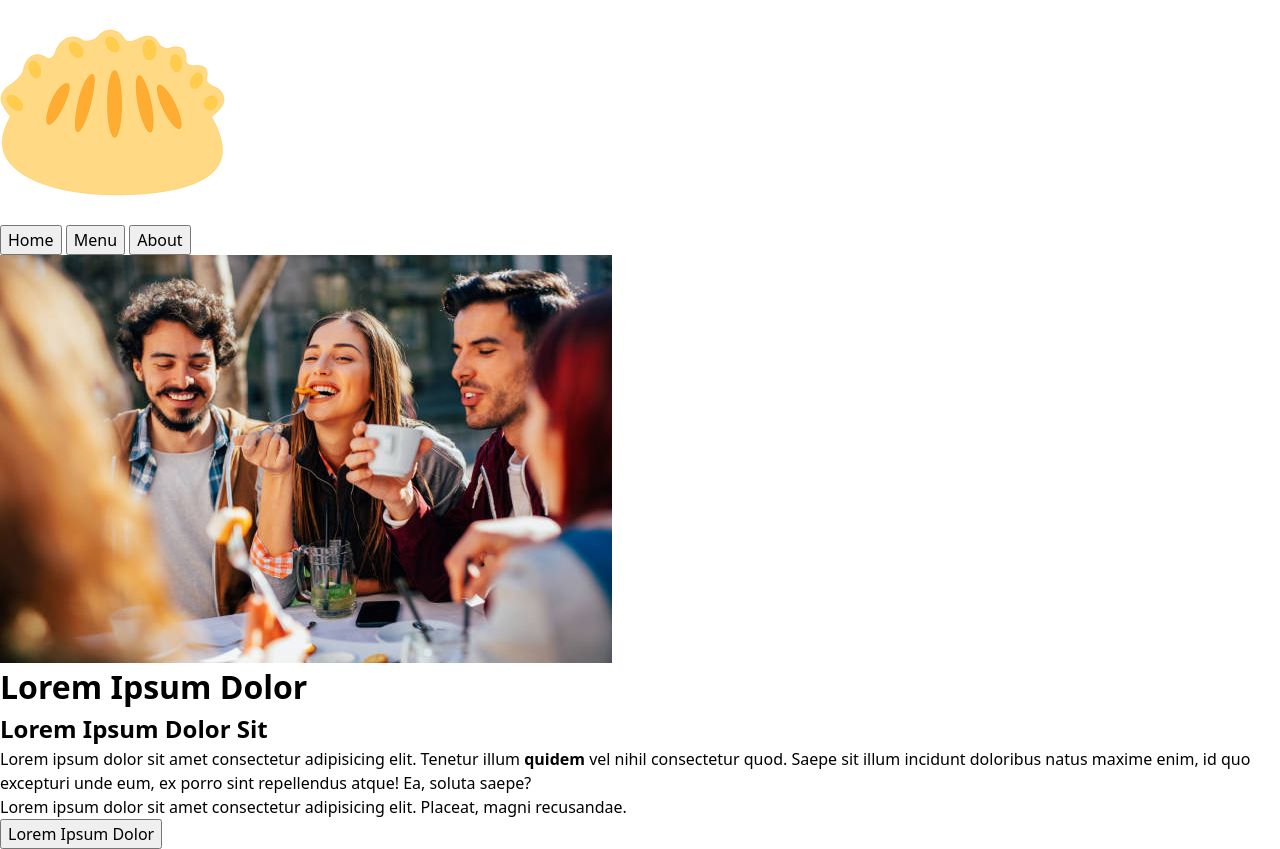
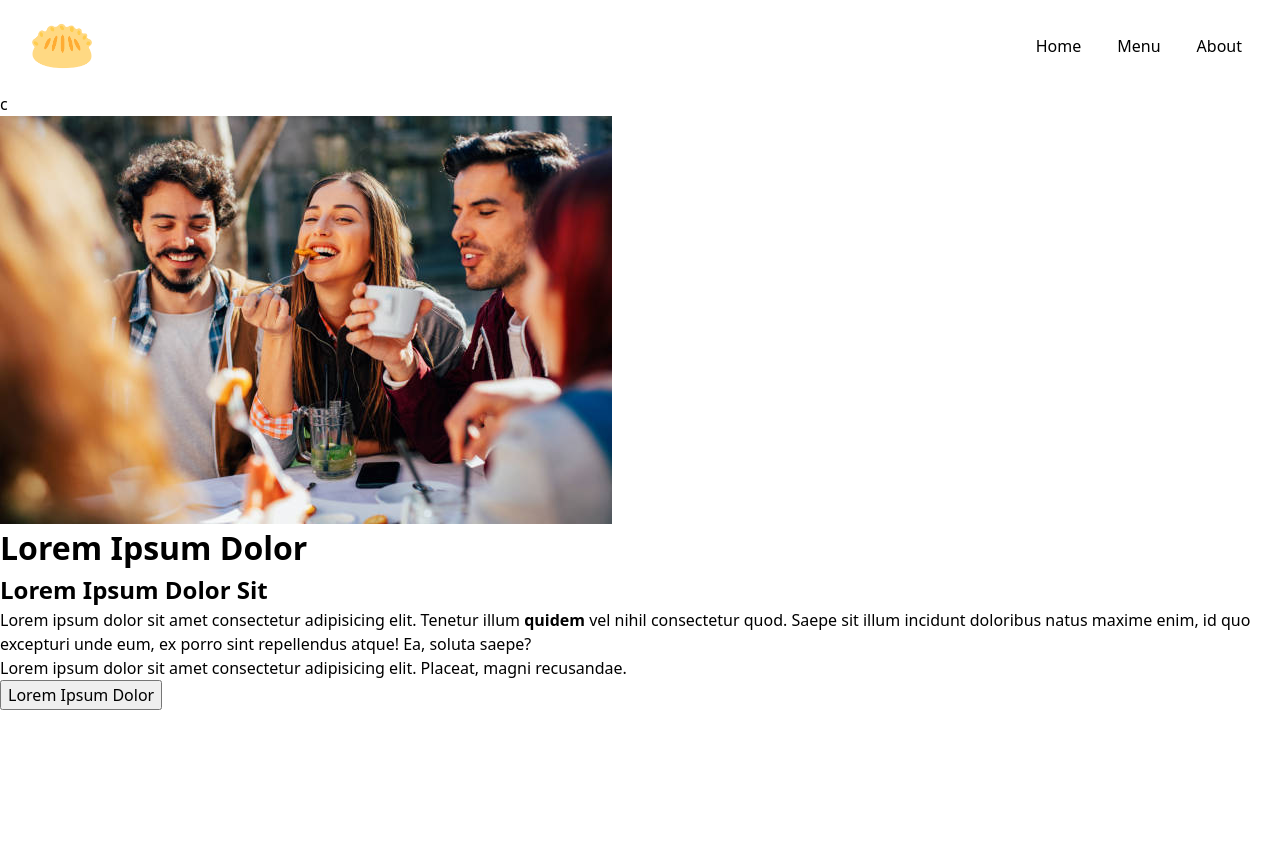
Before and after one commit to rndall/odin-restaurant-page, a website built with webpack: page src/template.html in a window 1280 px wide. After the commit the page ends 800 px from the top, so only its background shows below. Built offline with nearby package versions, Linux system fonts and the light colour scheme.

Commit message:
Add header styles

```diff
--- a/src/index.js
+++ b/src/index.js
@@ -3,7 +3,7 @@ import loadAbout from "./pages/About";
 import loadHome from "./pages/Home";
 import loadMenu from "./pages/Menu";
 
-const tabButtons = document.querySelectorAll(".nav__button");
+const tabButtons = document.querySelectorAll(".header__button");
 const contentDiv = document.querySelector("#content");
 
 function handleSwitchTab(e) {
--- a/src/style.css
+++ b/src/style.css
@@ -61,6 +61,30 @@ h6 {
 	isolation: isolate;
 }
 
+/* Styles */
 body {
 	font-family: system-ui, sans-serif;
 }
+
+.header {
+	display: flex;
+	justify-content: space-between;
+	align-items: center;
+	padding: 16px 32px;
+}
+
+.header__img {
+	width: 60px;
+	cursor: pointer;
+}
+
+.header__nav {
+	display: flex;
+	gap: 24px;
+}
+
+.header__button {
+	border: none;
+	background-color: transparent;
+	cursor: pointer;
+}
--- a/src/template.html
+++ b/src/template.html
@@ -7,15 +7,16 @@
   </head>
 
   <body>
-    <header>
-      <img src="img/logo.png" alt="Logo" />
+    <header class="header">
+      <img class="header__img" src="img/logo.png" alt="Logo" />
 
-      <nav>
-        <button class="nav__button" data-tab="home">Home</button>
-        <button class="nav__button" data-tab="menu">Menu</button>
-        <button class="nav__button" data-tab="about">About</button>
+      <nav class="header__nav">
+        <button class="header__button" data-tab="home">Home</button>
+        <button class="header__button" data-tab="menu">Menu</button>
+        <button class="header__button" data-tab="about">About</button>
       </nav>
     </header>
+    c
 
     <div id="content"></div>
   </body>
```
